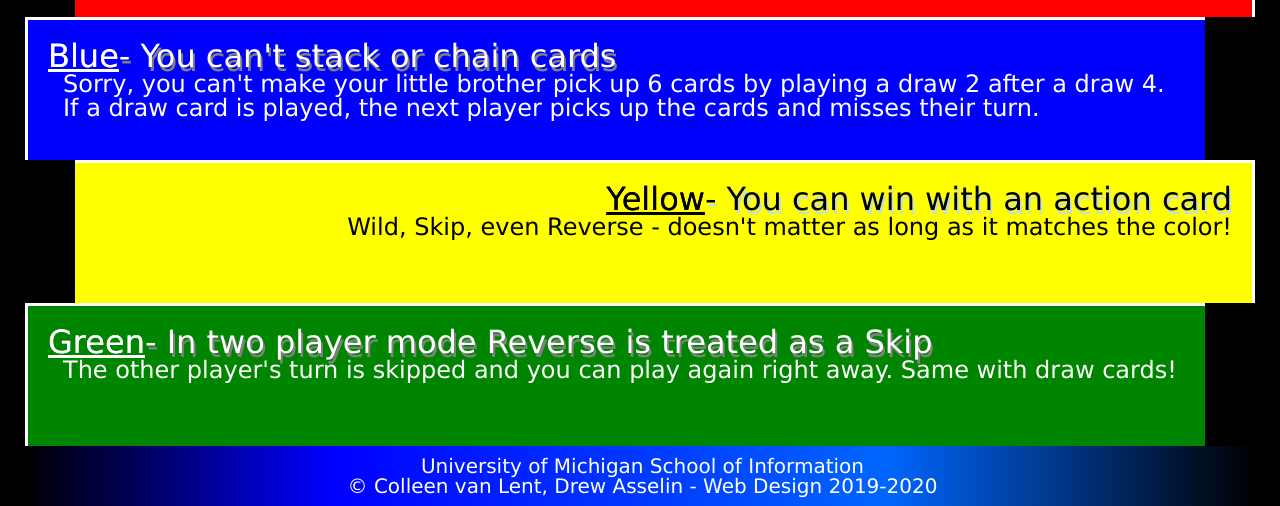
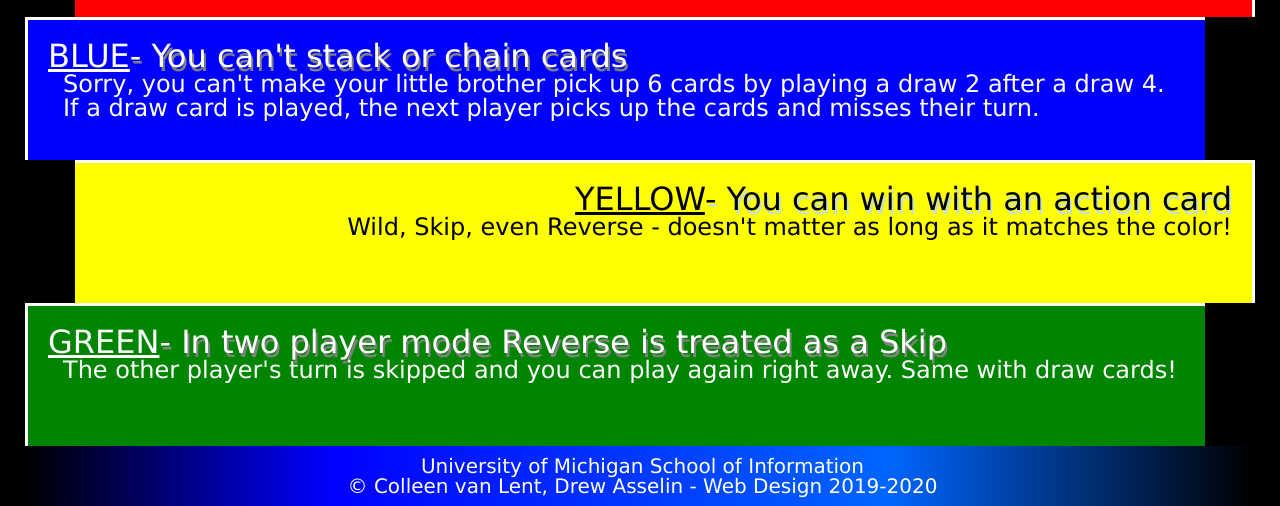
Before and after one commit to mayaposner/homework2-2022, a plain HTML site: page index.html in a window 1280 px wide. Shown: the part 719-1225 px from the top of the page. Drawn offline with Linux system fonts and the light colour scheme.

Commit message:
Add files via upload

```diff
--- a/css/style.css
+++ b/css/style.css
@@ -89,9 +89,9 @@ div {
 }
 
 span{
-    text-transform: capitalize;
+    text-transform: uppercase;
     text-decoration: underline;
-    text-shadow: 0 0;
+    text-shadow: none;
 }
 
 footer{
@@ -105,11 +105,6 @@ footer p{
     padding-top: 10px;
     padding-right: 10px;
     padding-bottom: 10px;
+    padding-left: none;
 
 }
-
-
-/*
-- have to fix color contrast in .yellow
-- make sure to validate
-*/
```
